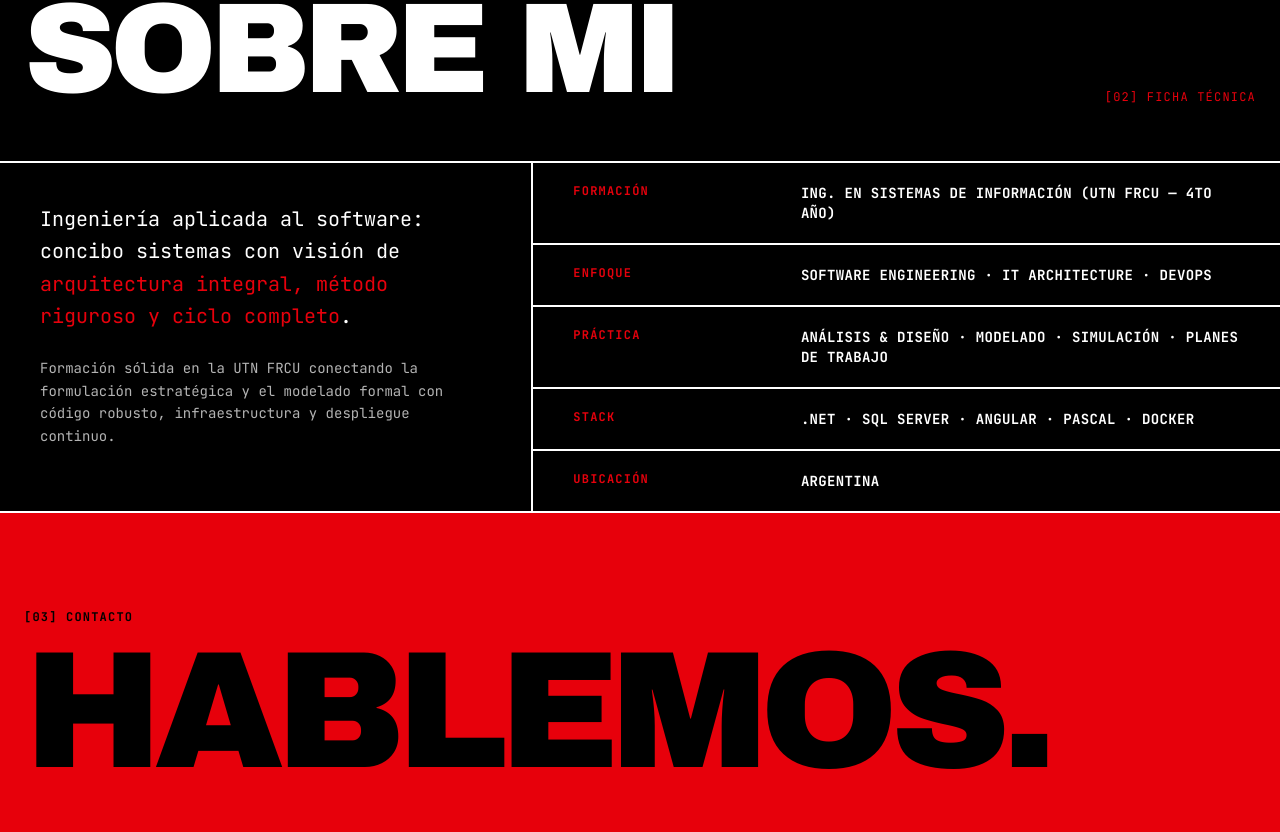
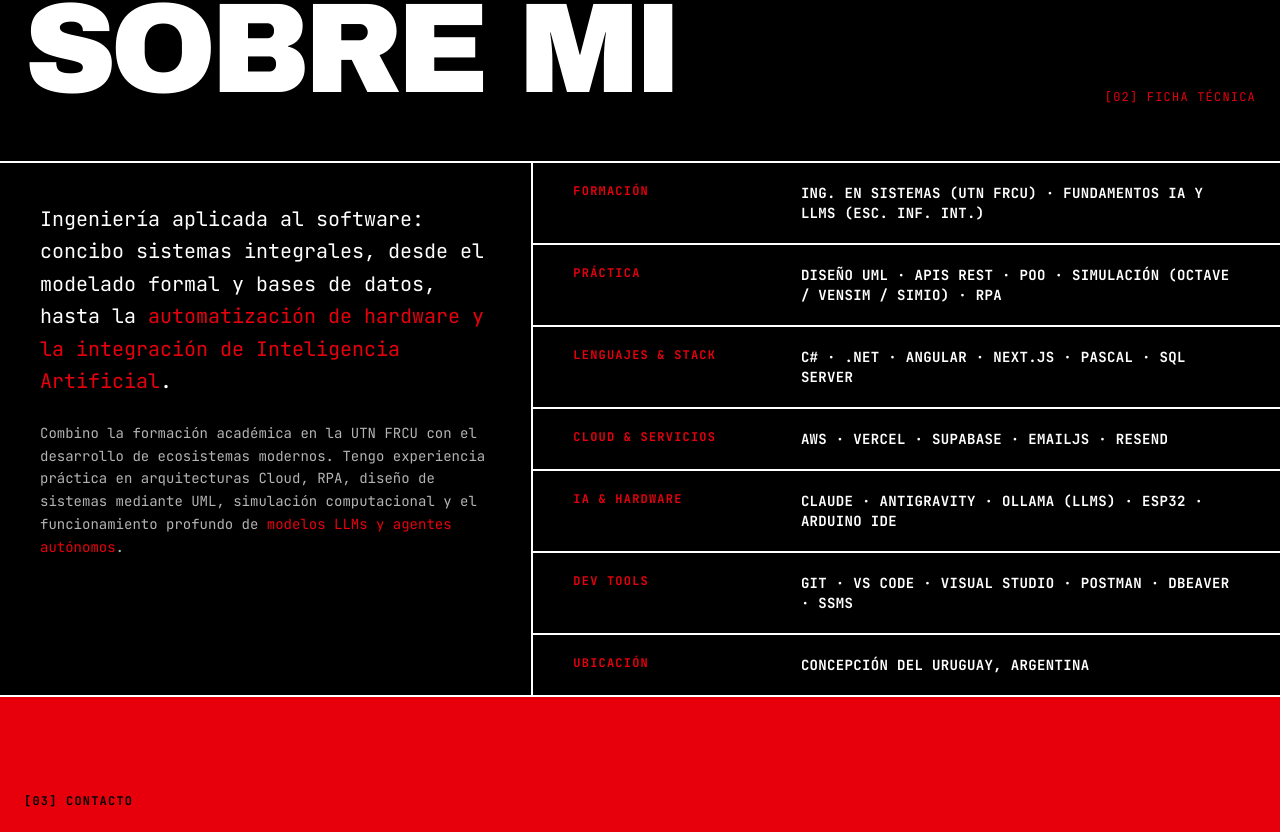
Before and after one commit to octavioleiva/PortfolioOctavioLeiva, a Next.js app: page / in a window 1280 px wide. Shown: the part 1666-2498 px from the top of the page. Built offline with nearby package versions, Linux system fonts and the light colour scheme.

Commit message:
feat: actualizar seccion Sobre Mi con ficha tecnica y descripcion detallada

```diff
--- a/src/app/page.tsx
+++ b/src/app/page.tsx
@@ -374,11 +374,34 @@ function Projects() {
  *  SOBRE MÍ — ficha técnica
  * ------------------------------------------------------------------------ */
 const specs = [
-  { key: "Formación", value: "Ing. en Sistemas de Información (UTN FRCU — 4to año)" },
-  { key: "Enfoque", value: "Software Engineering · IT Architecture · DevOps" },
-  { key: "Práctica", value: "Análisis & Diseño · Modelado · Simulación · Planes de trabajo" },
-  { key: "Stack", value: ".NET · SQL Server · Angular · Pascal · Docker" },
-  { key: "Ubicación", value: siteConfig.location },
+  {
+    key: "Formación",
+    value: "ING. EN SISTEMAS (UTN FRCU) · FUNDAMENTOS IA Y LLMs (ESC. INF. INT.)",
+  },
+  {
+    key: "Práctica",
+    value: "DISEÑO UML · APIs REST · POO · SIMULACIÓN (OCTAVE / VENSIM / SIMIO) · RPA",
+  },
+  {
+    key: "Lenguajes & Stack",
+    value: "C# · .NET · ANGULAR · NEXT.JS · PASCAL · SQL SERVER",
+  },
+  {
+    key: "Cloud & Servicios",
+    value: "AWS · VERCEL · SUPABASE · EMAILJS · RESEND",
+  },
+  {
+    key: "IA & Hardware",
+    value: "CLAUDE · ANTIGRAVITY · OLLAMA (LLMs) · ESP32 · ARDUINO IDE",
+  },
+  {
+    key: "Dev Tools",
+    value: "GIT · VS CODE · VISUAL STUDIO · POSTMAN · DBEAVER · SSMS",
+  },
+  {
+    key: "Ubicación",
+    value: "CONCEPCIÓN DEL URUGUAY, ARGENTINA",
+  },
 ];
 
 function About() {
@@ -389,11 +412,11 @@ function About() {
       <div className="grid lg:grid-cols-12">
         <Reveal className="border-b-2 border-white p-6 md:p-10 lg:col-span-5 lg:border-b-0 lg:border-r-2">
           <p className="text-lg leading-relaxed md:text-xl">
-            Ingeniería aplicada al software: concibo sistemas con visión de{" "}
-            <span className="text-red-600">arquitectura integral, método riguroso y ciclo completo</span>.
+            Ingeniería aplicada al software: concibo sistemas integrales, desde el modelado formal y bases de datos, hasta la{" "}
+            <span className="text-red-600">automatización de hardware y la integración de Inteligencia Artificial</span>.
           </p>
           <p className="mt-6 text-sm leading-relaxed text-white/70">
-            Formación sólida en la UTN FRCU conectando la formulación estratégica y el modelado formal con código robusto, infraestructura y despliegue continuo.
+            Combino la formación académica en la UTN FRCU con el desarrollo de ecosistemas modernos. Tengo experiencia práctica en arquitecturas Cloud, RPA, diseño de sistemas mediante UML, simulación computacional y el funcionamiento profundo de <span className="text-red-600">modelos LLMs y agentes autónomos</span>.
           </p>
         </Reveal>
 
```
